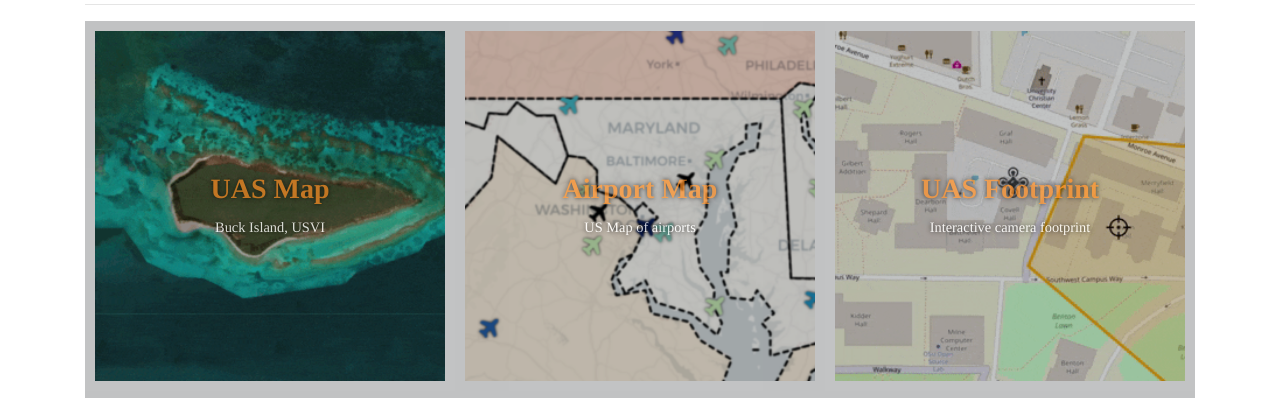
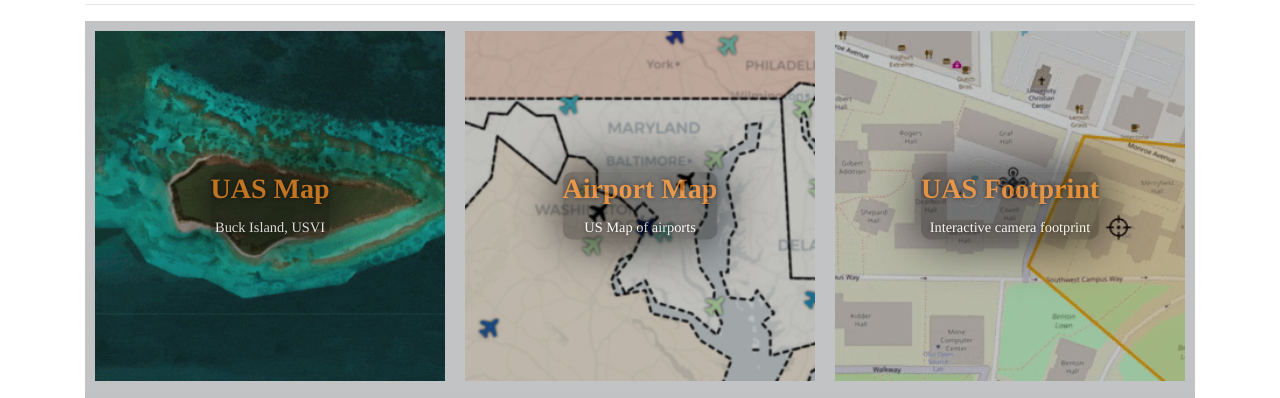
Before and after one commit to hokiespurs/hokiespurs.github.io, a plain HTML site: page index.html in a window 1280 px wide. Shown: the part 341-739 px from the top of the page. Drawn offline with nearby package versions, Linux system fonts and the light colour scheme.

Commit message:
add lame way to make text show up better

```diff
--- a/index.html
+++ b/index.html
@@ -54,6 +54,9 @@
             left: 50%;
             transform: translate(-50%, -50%);
             -ms-transform: translate(-50%, -50%);
+            background-color: rgba(0,0,0,.5);
+            border-radius: 10px 10px 10px 10px;
+            box-shadow: 0px 0px 50px rgba(0,0,0,1);
         }
         .projtitle {
             color: #f58820;
```
